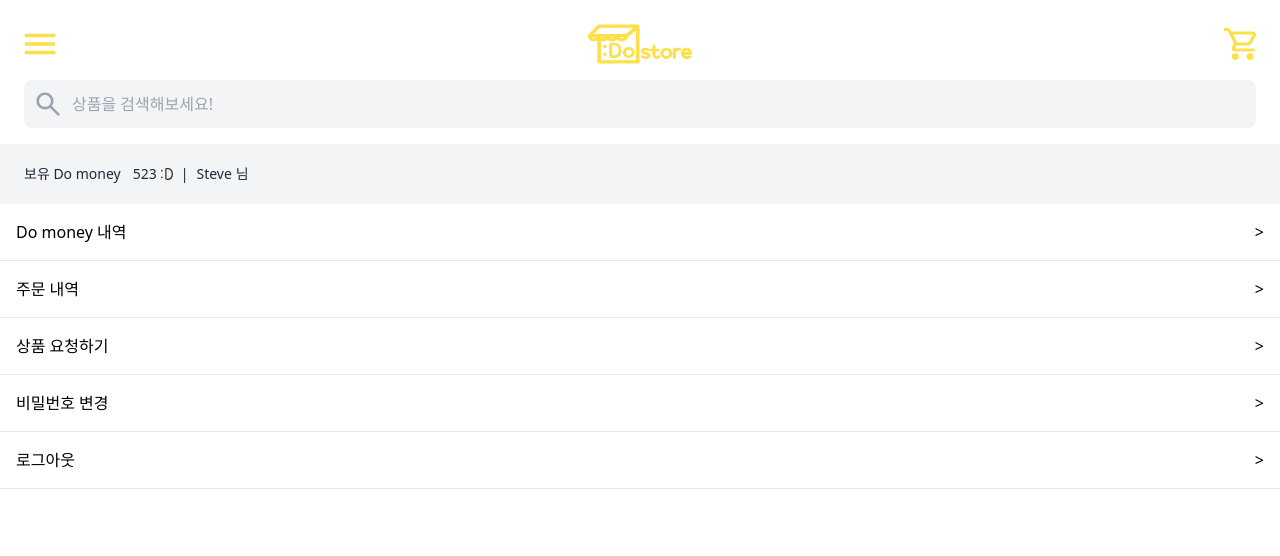
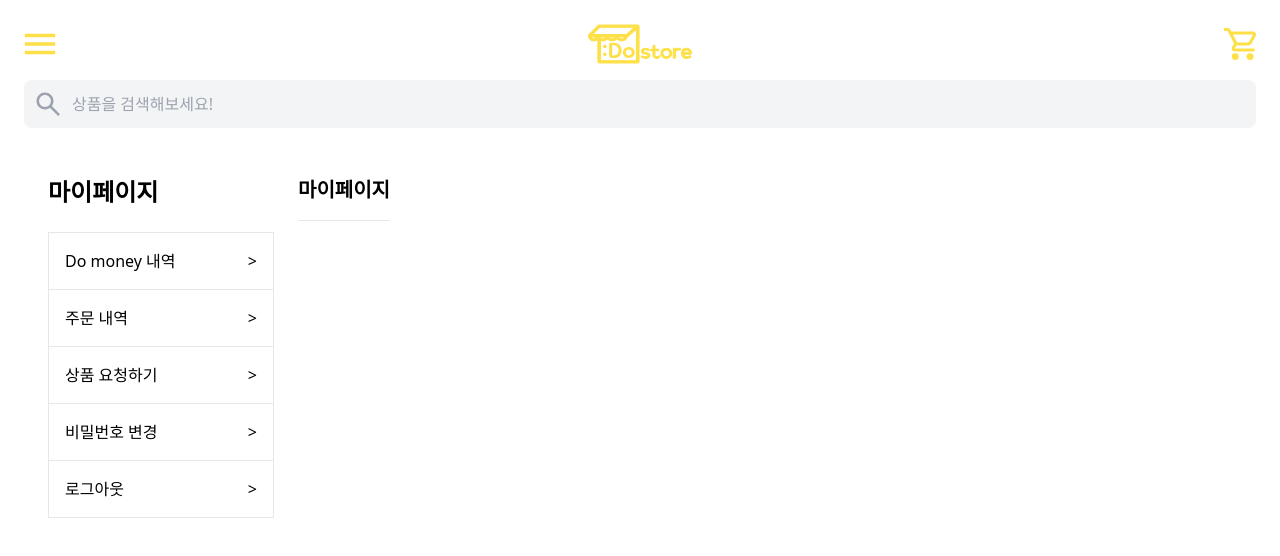
Before and after one commit to jellyseop/do-store, a React (Vite) app: page /mypage in a window 1280 px wide. Shown: the top 556 px of the page. Built offline with nearby package versions, Linux system fonts and the light colour scheme.

Commit message:
fix MyPage component

```diff
--- a/src/components/MenuList.tsx
+++ b/src/components/MenuList.tsx
@@ -13,12 +13,12 @@ const MenuList: React.FC = () => {
   ];
 
   return (
-    <div className="bg-white">
+    <div className="bg-white xl:border">
       {menuItems.map((item, index) => (
         <div
           key={index}
           onClick={() => navigate(item.path)}
-          className="p-4 border-b flex justify-between items-center cursor-pointer"
+          className="p-4 border-b flex justify-between items-center cursor-pointer xl:border-b xl:last:border-none"
         >
           <span>{item.label}</span>
           <span>{">"}</span>
--- a/src/pages/MyPage.tsx
+++ b/src/pages/MyPage.tsx
@@ -4,9 +4,49 @@ import MenuList from "../components/MenuList";
 
 const MyPage: React.FC = () => {
   return (
-    <div className="">
-      <ProfileSummary/>
-      <MenuList />
+    // <div className="min-h-screen hidden xl:block">
+    //   <ProfileSummary/>
+    //   <div className="w-full xl:w-3/4 xl:pl-8">
+    //     <div className="mt-4">
+    //       <h1 className="text-2xl font-bold">마이페이지</h1>
+    //       <h2 className="text-xl font-bold">주문 내역</h2>
+    //         <p className="text-gray-600">최근 주문한 상품을 손으로 상품 주문 내역을 볼 수 있어요</p>
+    //           <div className="border-t mt-4 pt-4">
+    //             <p className="text-gray-400">최근 주문 내역이 없습니다</p>
+    //           </div>
+    //     </div>
+    //   </div>
+    //   <div className="w-full xl:w-1/4">
+    //     <MenuList />
+    //   </div>
+    // </div>
+    <div className="min-h-screen">
+      <main className="p-4 xl:container xl:mx-auto">
+        {/* xl 이하일 때 보이는 내용 */}
+        <div className="block xl:hidden">
+          <ProfileSummary />
+          <MenuList />
+        </div>
+
+        {/* xl 이상일 때 보이는 내용 */}
+        <div className="hidden xl:flex">
+          <div className="w-full xl:w-3/4 xl:pl-8">
+            <div className="mt-4 flex flex-row">
+              <div className="w-full xl:w-1/4">
+                <h1 className="text-2xl font-bold mb-6">마이페이지</h1>
+                <MenuList />
+              </div>
+              <div className="ml-6">
+                <h2 className="text-xl font-bold">마이페이지</h2>
+                <p className="text-gray-600"></p>
+                <div className="border-t mt-4 pt-4">
+                  <p className="text-gray-400"></p>
+                </div>
+              </div>
+            </div>
+          </div>
+        </div>
+      </main>
     </div>
   );
 };
```
